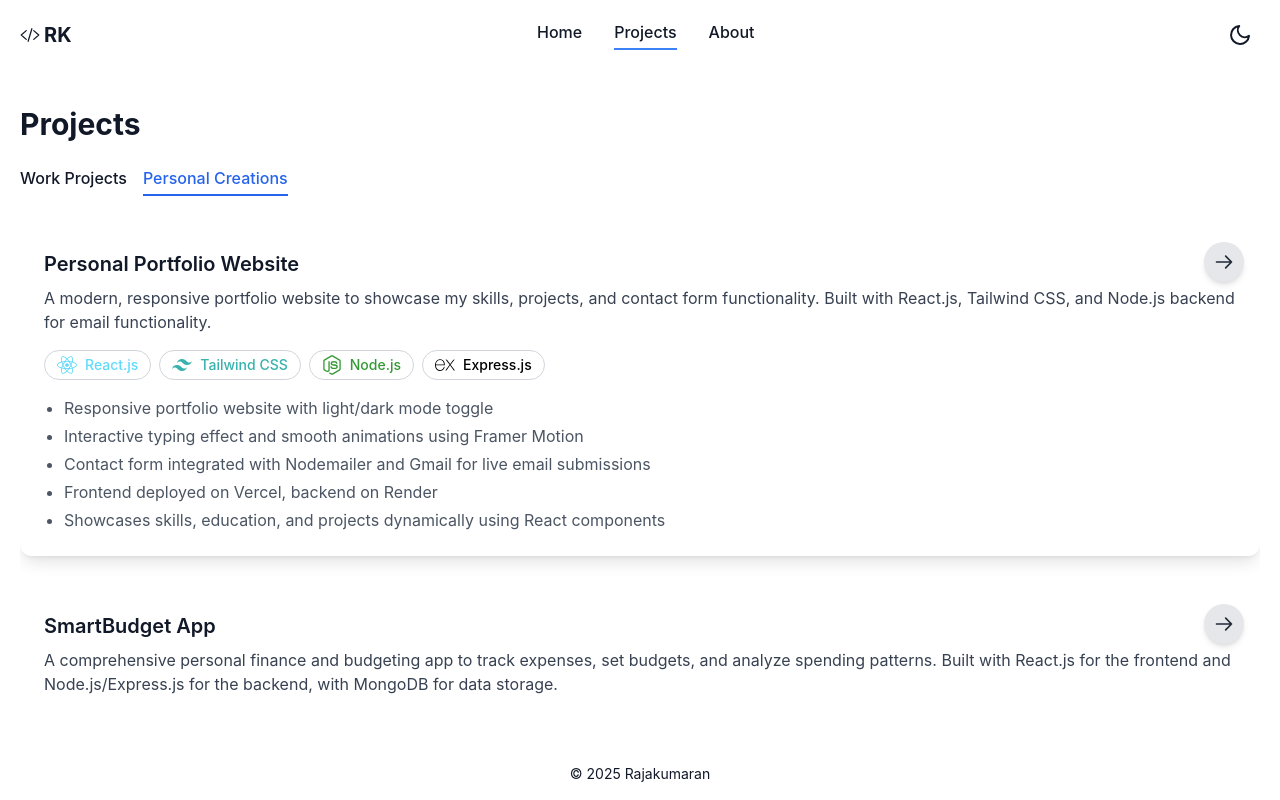
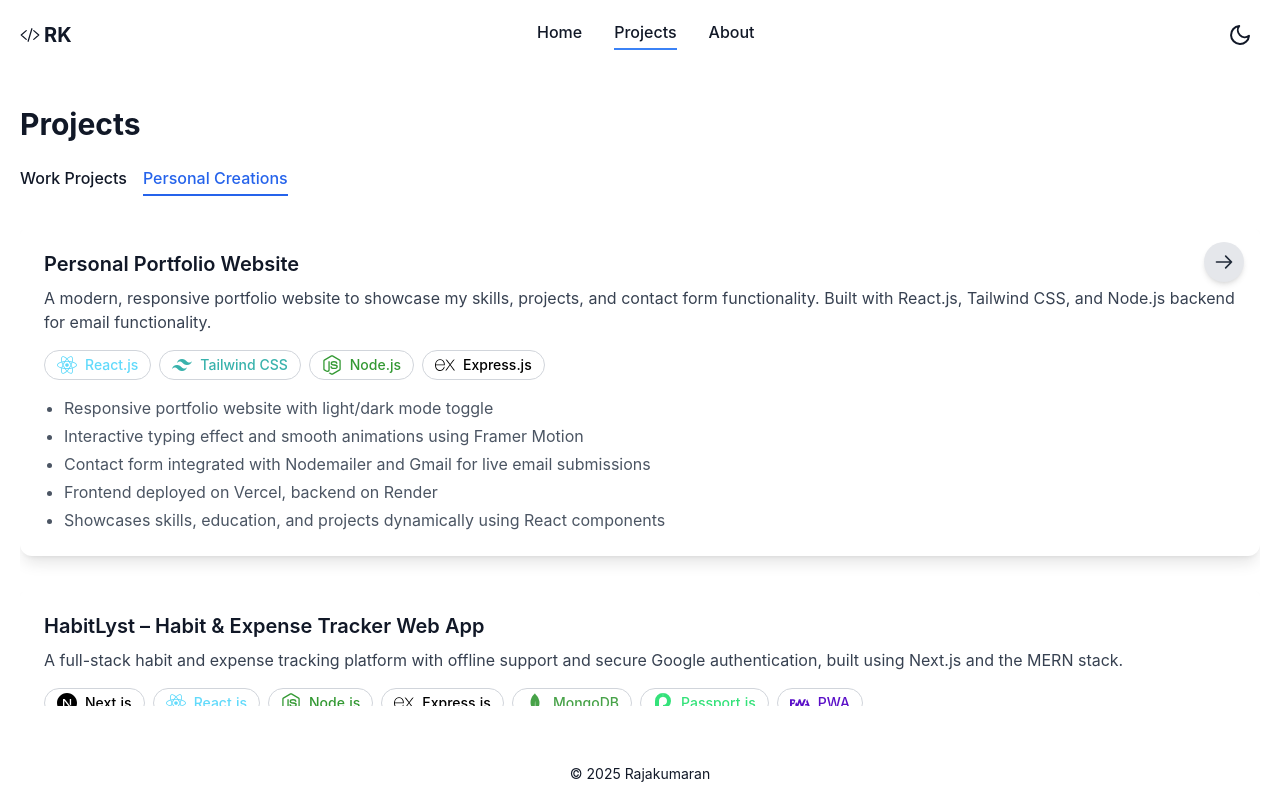
Before and after one commit to rajakuma6an2022/portfolio, a React (Vite) app in the folder Client/: page /projects in a window 1280 px wide. Both pictures are taken after a click on the button "Personal Creations". Built offline with nearby package versions, Linux system fonts and the light colour scheme.

Commit message:
profile update

```diff
--- a/Client/src/data/Portfolio.tsx
+++ b/Client/src/data/Portfolio.tsx
@@ -28,19 +28,25 @@ import {
   SiBabel,
   SiPostgresql,
   SiBootstrap,
+  SiAngular,
+  SiJsonwebtokens,
+  SiPostman,
+  SiSass,
+  SiPassport,
+  SiPwa,
 } from "react-icons/si";
 import { PortfolioData } from "../types/portfolioTypes";
 import rajkumar from "../assets/rajkumar.jpg";
 import naukri from "../assets/naukri.png";
-import resume from "../assets/raj-mern-resume.pdf";
+import resume from "../assets/rajakumaran-MERN-resume.pdf";
 import fullStackCertificate from "../assets/fullstackwebdev-certificate.pdf";
 
 export const portfolioData: PortfolioData = {
   hero: {
     name: "Raja Kumaran",
-    role: "MERN Stack Developer",
+    role: "Full Stack Developer",
     description:
-      "MERN Stack Developer | 2+ years experience building responsive, full-stack web applications with React, Node.js, Express, and MongoDB. Skilled in REST APIs, JWT authentication, Next.js, Redux Toolkit, and Tailwind CSS. Passionate about creating optimized, maintainable, and scalable solutions.",
+      "Full Stack Developer | 2+ years experience building responsive, full-stack web applications with React, Angular, Node.js, Express, and MongoDB. Skilled in REST APIs, JWT authentication, Next.js, Redux Toolkit, and Tailwind CSS. Passionate about creating optimized, maintainable, and scalable solutions.",
     location: "Chennai, India",
     email: "rajakuma6an93@gmail.com",
     phone: "+91 96004 49228",
@@ -71,6 +77,32 @@ export const portfolioData: PortfolioData = {
         "Optimized performance by 30% using Webpack and lazy loading",
       ],
     },
+    {
+      title: "Miles Education – EdTech Learning Platform",
+      description:
+        "Interactive EdTech platform featuring learning modules, student dashboards, and real-time progress tracking.",
+      technologies: [
+        { name: "Angular", icon: <SiAngular />, color: "#DD0031" },
+        { name: "TypeScript", icon: <SiTypescript />, color: "#3178C6" },
+        { name: "HTML5", icon: <FaHtml5 />, color: "#E34F26" },
+        { name: "SCSS", icon: <SiSass />, color: "#CC6699" },
+        { name: "REST APIs", icon: <SiPostman />, color: "#FF6C37" },
+        {
+          name: "JWT Authentication",
+          icon: <SiJsonwebtokens />,
+          color: "#000000",
+        },
+      ],
+      highlights: [
+        "Developed interactive learning modules and student dashboards using Angular and RxJS, improving learner engagement by 40%",
+        "Built optimized, reusable Angular components and state-driven UI workflows for seamless navigation and improved performance",
+        "Implemented secure authentication and role-based access using JWT for students, instructors, and admins",
+        "Integrated REST APIs for real-time course tracking, assessments, and progress analytics",
+        "Improved frontend load speed by 25% through lazy loading, route optimization, and code splitting",
+        "Collaborated with product and design teams to deliver scalable, user-friendly interfaces",
+      ],
+    },
+
     {
       title: "MERADOC – Telemedicine Platform",
       description:
@@ -150,27 +182,29 @@ export const portfolioData: PortfolioData = {
         "Frontend deployed on Vercel, backend on Render",
         "Showcases skills, education, and projects dynamically using React components",
       ],
-      link: "https://rajakumaran-dev.vercel.app/",
+      link: "https://portfolio-frontend-vu2z.onrender.com/",
     },
     {
-      title: "SmartBudget App",
+      title: "HabitLyst – Habit & Expense Tracker Web App",
       description:
-        "A comprehensive personal finance and budgeting app to track expenses, set budgets, and analyze spending patterns. Built with React.js for the frontend and Node.js/Express.js for the backend, with MongoDB for data storage.",
+        "A full-stack habit and expense tracking platform with offline support and secure Google authentication, built using Next.js and the MERN stack.",
       technologies: [
+        { name: "Next.js", icon: <SiNextdotjs />, color: "#000000" },
         { name: "React.js", icon: <FaReact />, color: "#61DAFB" },
-        { name: "Tailwind CSS", icon: <SiTailwindcss />, color: "#38B2AC" },
         { name: "Node.js", icon: <FaNodeJs />, color: "#339933" },
         { name: "Express.js", icon: <SiExpress />, color: "#000000" },
         { name: "MongoDB", icon: <SiMongodb />, color: "#47A248" },
+        { name: "Passport.js", icon: <SiPassport />, color: "#34E27A" },
+        { name: "PWA", icon: <SiPwa />, color: "#5A0FC8" },
       ],
       highlights: [
-        "Track income, expenses, and savings in real-time with dynamic charts",
-        "Set monthly budgets and get notifications when nearing limits",
-        "Secure user authentication and data storage using JWT and MongoDB",
-        "Interactive dashboard with category-wise spending analysis",
-        "Responsive design with light/dark mode toggle for a seamless user experience",
+        "Built a full-stack habit and expense tracking platform using Next.js and the MERN stack",
+        "Implemented secure Google authentication using Passport.js with session-based user management",
+        "Added Progressive Web App (PWA) support enabling offline access and home-screen installation",
+        "Designed and developed RESTful APIs with optimized MongoDB schemas for efficient data handling",
+        "Used hybrid rendering in Next.js: SSG for marketing pages, SSR for dashboards, and CSR for interactive features",
       ],
-      link: "https://smart-budget-frontend.onrender.com/",
+      link: "", // optional – update if different
     },
   ],
   skills: [
@@ -178,6 +212,7 @@ export const portfolioData: PortfolioData = {
       category: "Frontend",
       items: [
         { name: "React.js", icon: <FaReact />, color: "#61DAFB" },
+        { name: "Angular", icon: <SiAngular />, color: "#DD0031" },
         { name: "Next.js", icon: <SiNextdotjs />, color: "#000000" },
         { name: "Redux Toolkit", icon: <SiRedux />, color: "#764ABC" },
         { name: "Tailwind CSS", icon: <SiTailwindcss />, color: "#38B2AC" },
```
Also changed, not shown: 2 other files (tests, documents, lock files or other folders).
